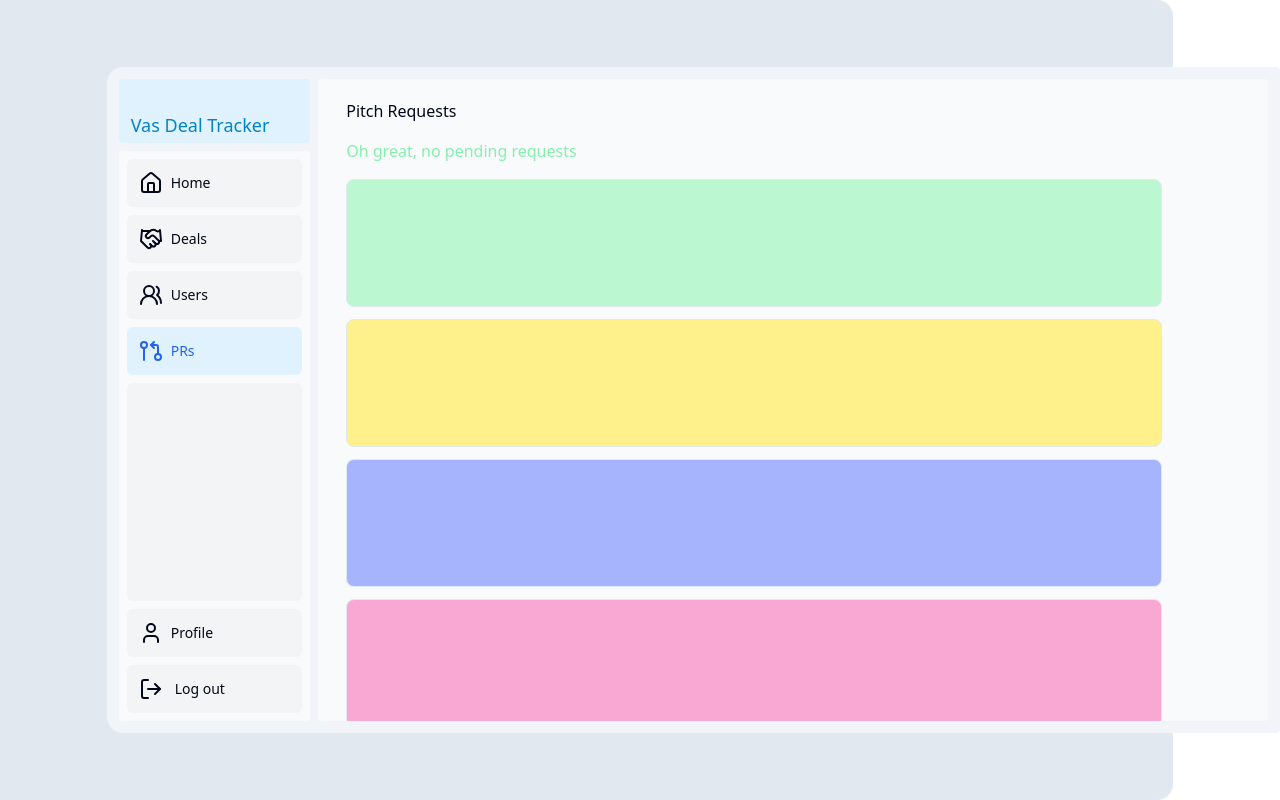
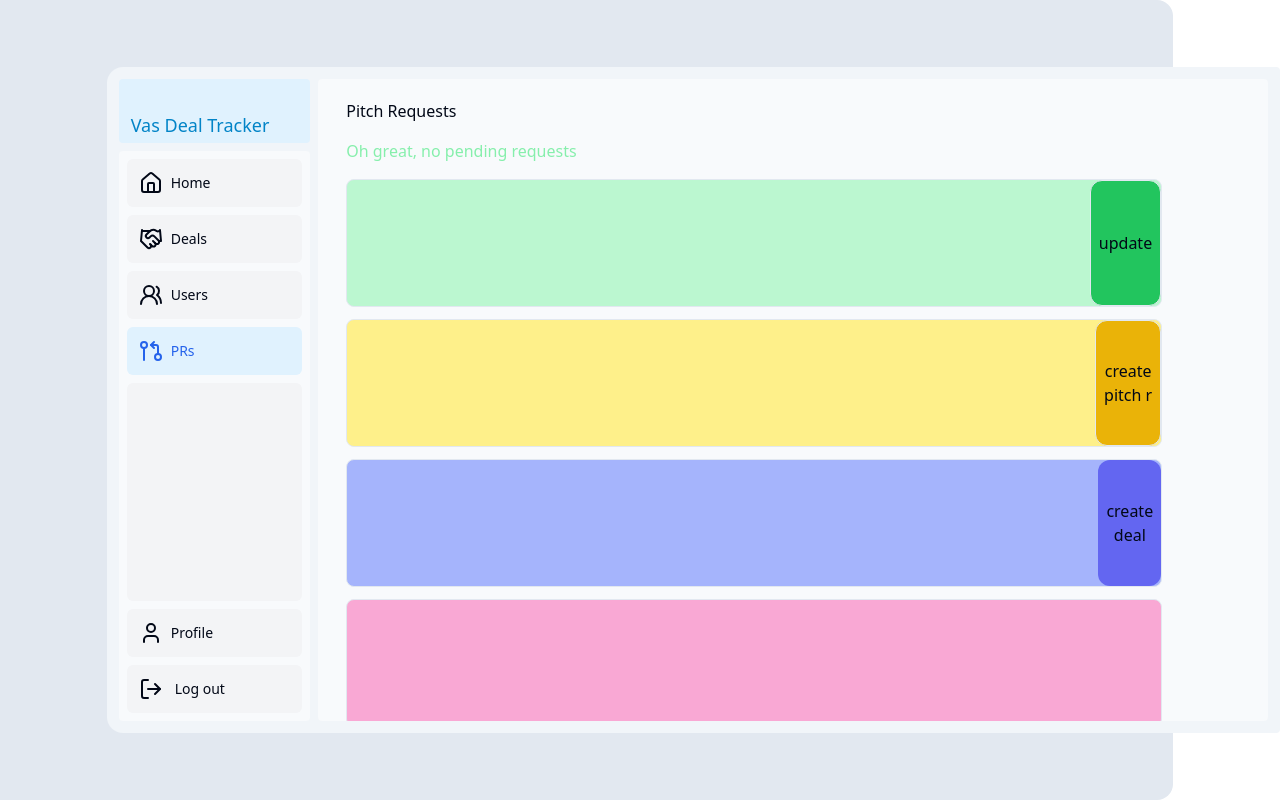
Before and after one commit to ekefan/pre-sales-deal-tracker, a Next.js app in the folder frontend/: page /dashboard/pitch-requests in a window 1280 px wide. Built offline with nearby package versions, Linux system fonts and the light colour scheme.

Commit message:
Forms: add Links to access the form pages

```diff
--- a/frontend/app/dashboard/deals/page.tsx
+++ b/frontend/app/dashboard/deals/page.tsx
@@ -5,6 +5,7 @@ import {
   PopoverContent,
   PopoverTrigger,
 } from "@/components/ui/popover";
+import Link from "next/link";
 
 export default function Page() {
   return (
@@ -26,7 +27,9 @@ export default function Page() {
         </div>
         <div className="flex flex-col gap-3  p-3 w-full grow h-auto">
           <section className="flex flex-col w-full h-full gap-3 ">
-            <div className="bg-green-200 w-full h-32 rounded-lg border"></div>
+            <div className="bg-green-200 w-full h-32 rounded-lg border flex justify-end items-center">
+              <Link href="/dashboard/deals/update" className="border p-2 rounded-xl h-full flex items-center justify-center bg-green-500"><p>update</p></Link>
+            </div>
             <div className="bg-yellow-200 w-full h-32 rounded-lg border"></div>
             <div className="bg-indigo-300 w-full h-32 rounded-lg border"></div>
             <div className="bg-pink-300 w-full h-32 rounded-lg border"></div>
--- a/frontend/app/dashboard/pitch-requests/page.tsx
+++ b/frontend/app/dashboard/pitch-requests/page.tsx
@@ -1,13 +1,40 @@
+import Link from "next/link";
+
 export default async function Page() {
   return (
     <div className="flex flex-col text-sm md:text-base p-2 h-full w-full xl:w-11/12 relative">
       <div className="p-3">Pitch Requests</div>
-      <div className="px-3 py-1 text-green-300">Oh great, no pending requests</div>
+      <div className="px-3 py-1 text-green-300">
+        Oh great, no pending requests
+      </div>
       <div className="flex flex-col gap-3  p-3 w-full grow h-auto">
         <section className="flex flex-col w-full h-full gap-3 ">
-          <div className="bg-green-200 w-full h-32 rounded-lg border"></div>
-          <div className="bg-yellow-200 w-full h-32 rounded-lg border"></div>
-          <div className="bg-indigo-300 w-full h-32 rounded-lg border"></div>
+          <div className="bg-green-200 w-full h-32 rounded-lg border flex justify-end items-center">
+            <Link
+              href="/dashboard/pitch-requests/update-pr"
+              className="border p-2 rounded-xl h-full flex items-center justify-center bg-green-500"
+            >
+              <p>update</p>
+            </Link>
+          </div>
+          <div className="bg-yellow-200 w-full h-32 rounded-lg border flex justify-end items-center">
+            <Link
+              href="/dashboard/pitch-requests/create"
+              className="border p-2 rounded-xl h-full flex flex-col items-center justify-center bg-yellow-500"
+            >
+              <p>create</p>
+              <p>pitch r</p>
+            </Link>
+          </div>
+          <div className="bg-indigo-300 w-full h-32 rounded-lg border flex justify-end items-center">
+            <Link
+              href="/dashboard/pitch-requests/create-deal"
+              className=" p-2 rounded-xl h-full flex items-center justify-center bg-indigo-500 flex-col"
+            >
+              <p>create</p>
+              <p>deal</p>
+            </Link>
+          </div>
           <div className="bg-pink-300 w-full h-32 rounded-lg border"></div>
         </section>
       </div>
--- a/frontend/app/dashboard/profile/page.tsx
+++ b/frontend/app/dashboard/profile/page.tsx
@@ -1,3 +1,4 @@
+import Link from "next/link";
 export default async function Page() {
   return (
     <div className="flex text-sm md:text-base flex-col p-2 h-full w-full sm:w-5/6 md:w-10/12 lg:w-8/12 xl:w-6/12 relative">
@@ -5,7 +6,7 @@ export default async function Page() {
       <div className="px-3 py-1 flex flex-col gap-3 w-full">
         <div className="flex justify-between items-center">
           <p className="font-medium">Personal Information</p>
-          <button className="rounded-lg items-center bg-slate-800 hover:bg-sky-200 hover:text-slate-900 text-white p-2">Update profile</button>
+          <Link href="/dashboard/profile/update" className="rounded-lg items-center bg-slate-800 hover:bg-sky-200 hover:text-slate-900 text-white p-2">Update profile</Link>
         </div>
         <div className="flex border rounded-xl p-2 gap-1">
           <p>username:</p>
@@ -20,7 +21,7 @@ export default async function Page() {
           <p>{"<email>"}</p>
         </div>
         <div>
-          <button className="rounded-lg border p-2 font-medium hover:bg-green-100 hover:text-green-400">Update password</button>
+          <Link href="/dashboard/profile/password" className="rounded-lg border p-2 font-medium hover:bg-green-100 hover:text-green-400">Update password</Link>
         </div>
       </div>
     </div>
--- a/frontend/app/dashboard/users/page.tsx
+++ b/frontend/app/dashboard/users/page.tsx
@@ -1,17 +1,20 @@
 import { Plus } from 'lucide-react';
+import Link from 'next/link';
 export default async function Page() {
   return (
     <div className="flex text-sm md:text-base flex-col p-2 h-full w-full xl:w-11/12 relative">
       <div className="p-3">Users</div>
       <div className="flex px-3 py-1 justify-end">
-        <button className="bg-slate-800 rounded-lg p-2 text-sm md:text-base text-white flex items-center gap-2 hover:bg-sky-200 hover:text-slate-900">
+        <Link href="/dashboard/users/create" className="bg-slate-800 rounded-lg p-2 text-sm md:text-base text-white flex items-center gap-2 hover:bg-sky-200 hover:text-slate-900">
             <p>create user</p>
             <Plus size={20}/>
-        </button>
+        </Link>
       </div>
       <div className="flex flex-col gap-3  p-3 w-full grow h-auto">
         <section className="flex flex-col w-full h-full gap-3 ">
-          <div className="bg-green-200 w-full h-32 rounded-lg border"></div>
+        <div className="bg-green-200 w-full h-32 rounded-lg border flex justify-end items-center">
+              <Link href="/dashboard/users/update" className="border p-2 rounded-xl h-full flex items-center justify-center bg-green-500"><p>update</p></Link>
+            </div>
           <div className="bg-yellow-200 w-full h-32 rounded-lg border"></div>
           <div className="bg-indigo-300 w-full h-32 rounded-lg border"></div>
           <div className="bg-pink-300 w-full h-32 rounded-lg border"></div>
--- a/frontend/components/main/loginform.tsx
+++ b/frontend/components/main/loginform.tsx
@@ -1,3 +1,5 @@
+import Link from "next/link";
+
 export default function LoginForm() {
   return (
     <form action="">
@@ -24,7 +26,7 @@ export default function LoginForm() {
         </div>
       </div>
       <div className="w-full flex justify-center items-center">
-        <button className="border rounded-md w-1/4 ">login</button>
+        <Link href="/dashboard" className="border flex items-center justify-center rounded-md w-1/4 ">login</Link>
       </div>
     </div>
   </form>
```
